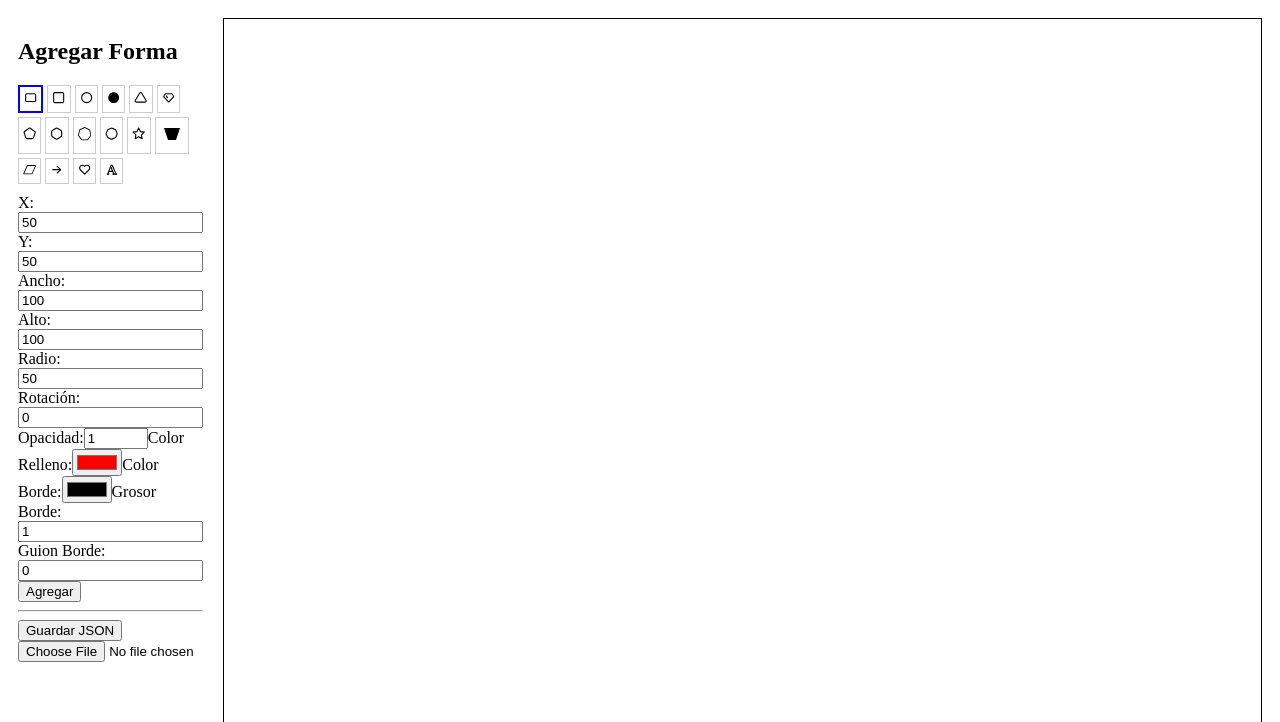
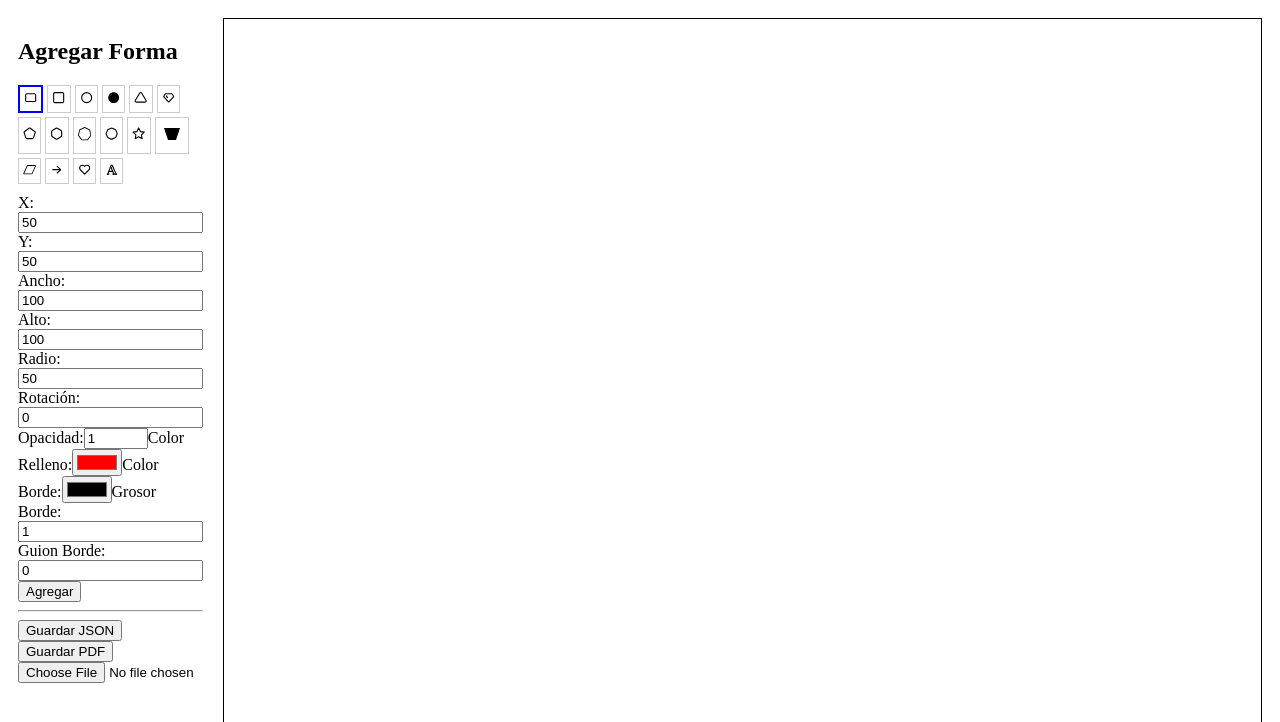
Before and after one commit to tinpardo/codexchatgpt, a Next.js app: page /canvas in a window 1280 px wide. Shown: the top 722 px of the page. Built offline with nearby package versions, Linux system fonts and the light colour scheme.

Commit message:
Add PDF export for canvas designs

```diff
--- a/package.json
+++ b/package.json
@@ -12,6 +12,7 @@
   "author": "",
   "license": "ISC",
   "dependencies": {
+    "jspdf": "^3.0.1",
     "next": "^15.3.3",
     "react": "^19.1.0",
     "react-dom": "^19.1.0",
--- a/pages/canvas.js
+++ b/pages/canvas.js
@@ -1,4 +1,5 @@
 import React, { useRef, useState, useEffect } from 'react';
+import { jsPDF } from 'jspdf';
 import { TbRectangle, TbSquare, TbCircle, TbTriangle, TbDiamond, TbPentagon, TbHexagon, TbOctagon, TbStar, TbArrowRight, TbHeart, TbTypography } from 'react-icons/tb';
 import { IoEllipse } from 'react-icons/io5';
 import { BsHeptagon } from 'react-icons/bs';
@@ -252,6 +253,20 @@ export default function CanvasPage() {
     URL.revokeObjectURL(url);
   };
 
+  const savePDF = () => {
+    const canvas = canvasRef.current;
+    if (!canvas) return;
+    const orientation = canvas.width > canvas.height ? 'landscape' : 'portrait';
+    const pdf = new jsPDF({
+      orientation,
+      unit: 'px',
+      format: [canvas.width, canvas.height],
+    });
+    const imgData = canvas.toDataURL('image/png');
+    pdf.addImage(imgData, 'PNG', 0, 0, canvas.width, canvas.height);
+    pdf.save('design.pdf');
+  };
+
   const updateCurrent = (field, value) => {
     setCurrent({ ...current, [field]: value });
   };
@@ -358,6 +373,7 @@ export default function CanvasPage() {
         <button onClick={addShape}>Agregar</button>
         <hr />
         <button onClick={saveJSON}>Guardar JSON</button>
+        <button onClick={savePDF}>Guardar PDF</button>
         <input type="file" accept="application/json" onChange={loadJSON} />
       </div>
       <canvas ref={canvasRef} width={800} height={600} style={{ border: '1px solid black', margin: '10px' }} />
```
Also changed, not shown: 1 other file (tests, documents, lock files or other folders).
